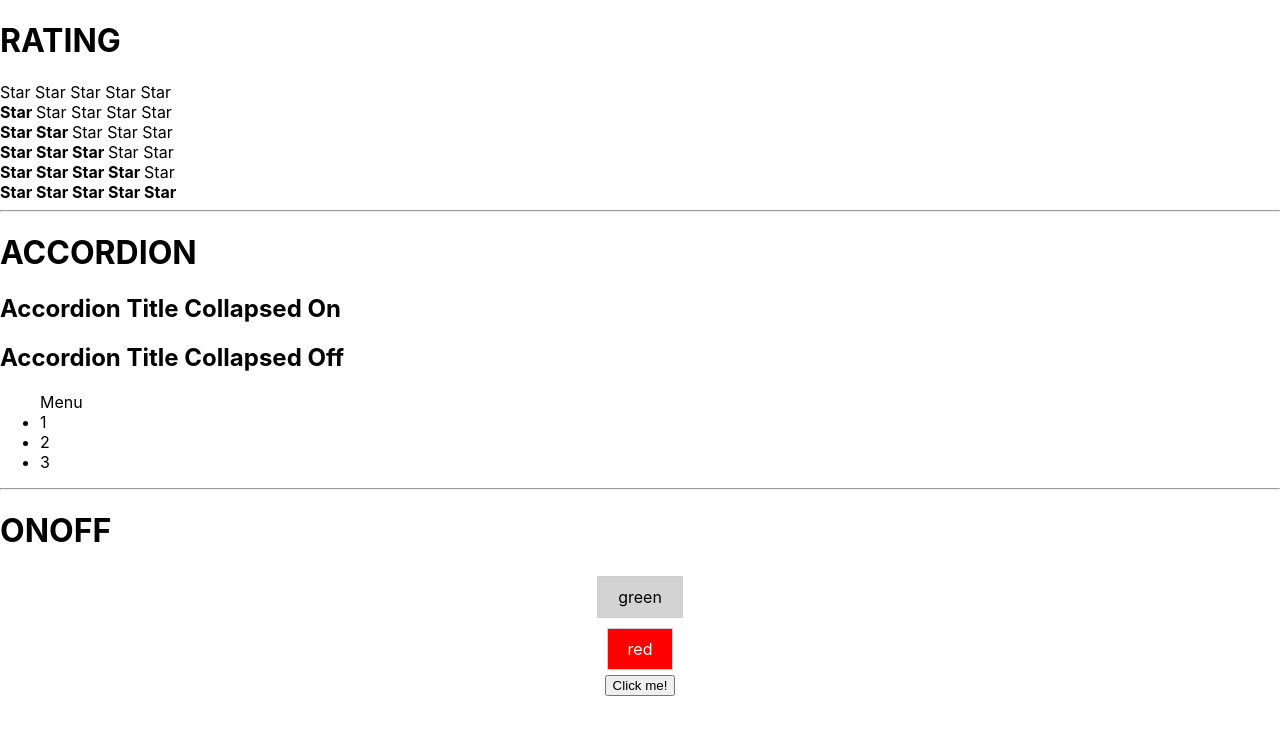
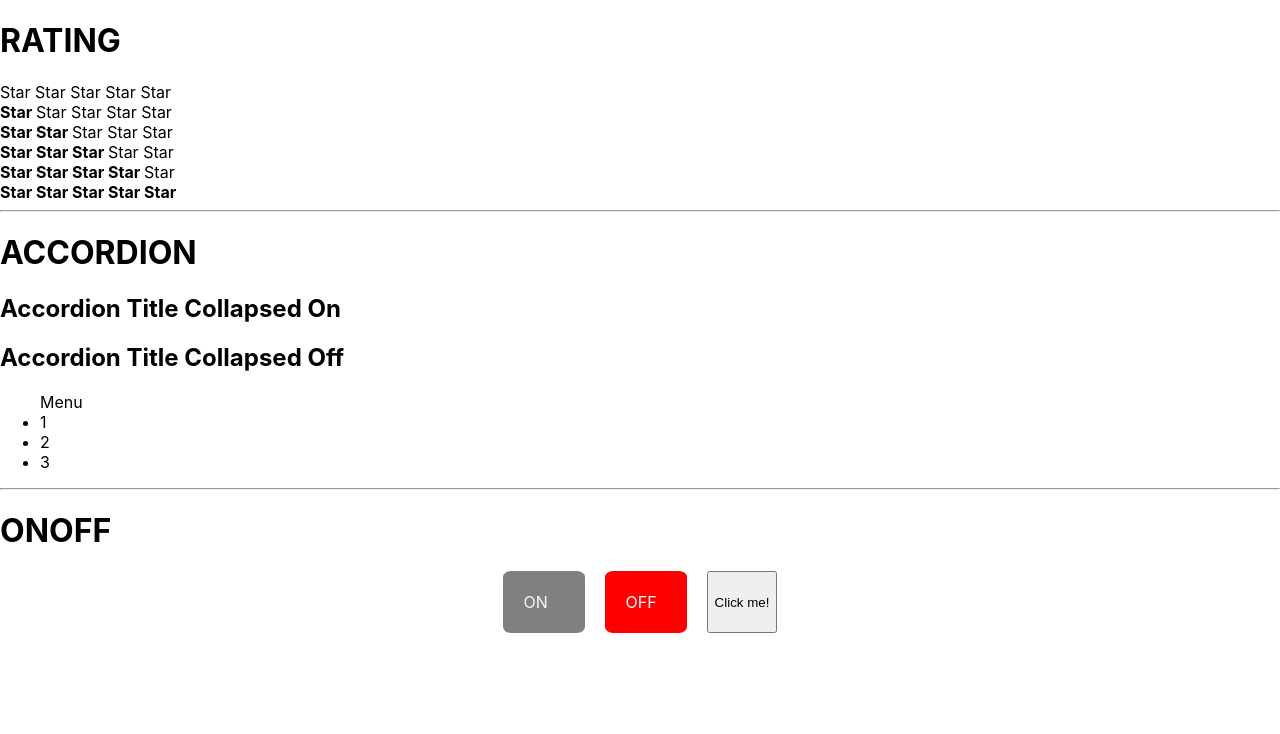
Before and after one commit to ArturLimaiko/it-kamasutra-examples-, a React (Create React App) app: page / in a window 1280 px wide. Shown: the top 734 px of the page. Built offline with nearby package versions, Linux system fonts and the light colour scheme.

Commit message:
условный рендеринг - сделал домашку с переключателем от Димыча

```diff
--- a/src/OnOff.css
+++ b/src/OnOff.css
@@ -1,62 +1,36 @@
-/*.wrap {*/
-/*    display: flex;*/
-/*    gap : 20px;*/
-/*}*/
-
-/*.On,*/
-/*.Off {*/
-/*    display: block;*/
-/*    width: 30px;*/
-/*    border-radius: 50%;*/
-/*    padding: 20px;*/
-/*    margin: 0;*/
-/*    border: 1px solid transparent;*/
-/*}*/
-
-/*.On {*/
-/*    background-color: green;*/
-/*}*/
-
-/*.Off {*/
-/*    background-color: red;*/
-/*}*/
-
-/*.switchButton {*/
-/*    display: block;*/
-/*    padding: 20px 10px;*/
-/*    width: 100px;*/
-/*    border:1px solid gray;*/
-/*    border-radius: 10px;*/
-/*    background-color: transparent;*/
-/*}*/
-
 .wrap {
     display: flex;
-    flex-direction: column;
-    align-items: center;
+    gap : 20px;
+    justify-content: center;
 }
 
-.green, .red {
-    padding: 10px 20px;
-    cursor: pointer;
-    border: 1px solid #ccc;
-    margin: 5px;
+.green,
+.red {
+    display: block;
+    width: 40px;
+    border-radius: 10%;
+    padding: 20px;
+    margin: 0;
+    border: 1px solid transparent;
+    background-color: gray;
+    color: aliceblue;
 }
 
-.green {
-    background-color: lightgray; /* Default background */
+.green.active {
+    background-color: green;
+    color: aliceblue;
 }
 
-.red {
-    background-color: lightgray; /* Default background */
+.red.active {
+    background-color: red;
+    color: aliceblue;
 }
 
-.active.green {
-    background-color: green; /* Active state for green */
-    color: white;
+.switchButton {
+    display: block;
+    padding: 20px 10px;
+    width: 100px;
+    border:1px solid gray;
+    border-radius: 10px;
+    background-color: transparent;
 }
-
-.active.red {
-    background-color: red; /* Active state for red */
-    color: white;
-}
--- a/src/OnOff.tsx
+++ b/src/OnOff.tsx
@@ -1,47 +1,22 @@
-// import React from 'react';
-// import './OnOff.css';
-//
-// export const OnOff = () => {
-//  let [isOn,setIsOn] = useState(false);
-//
-//     const isGreenClick = () => {
-//
-//     }
-//
-//     const isGreenClick = () => {
-//
-//     }
-//
-//
-//     return (
-//         <div className={'wrap'}>
-//             <div >green</div>
-//             <div>red</div>
-//             <button onClick={()=> {}}> Click me! </button>
-//         </div>
-//     );
-// };
-
-import React, { useState } from 'react';
+import React, {useState} from 'react';
 import './OnOff.css';
 
 export const OnOff = () => {
-    const [isOn, setIsOn] = useState(false); // false means red, true means green
+    let [isOn, setIsOn] = useState(false);
 
-    const onGreenClick = () => {
-        setIsOn(true);
+    const isOnClick = () => {
+        setIsOn(true)
     }
 
-    const onRedClick = () => {
-        setIsOn(false);
+    const isOffClick = () => {
+        setIsOn(false)
     }
 
     return (
-        <div className='wrap'>
-            <div className={`green ${isOn ? 'active' : ''}`} onClick={onGreenClick}>green</div>
-            <div className={`red ${!isOn ? 'active' : ''}`} onClick={onRedClick}>red</div>
-            <button onClick={() => alert(isOn ? 'Green is ON' : 'Red is ON')}>
-                Click me!
+        <div className={'wrap'}>
+            <div className={`green ${isOn ? 'active' : ''}`} onClick={isOnClick}>ON</div>
+            <div className={`red ${!isOn ? 'active' : ''}`} onClick={isOffClick}>OFF</div>
+            <button onClick={() =>  alert(isOn ? 'Is On!' : 'Is Off!')}> Click me!
             </button>
         </div>
     );
```
